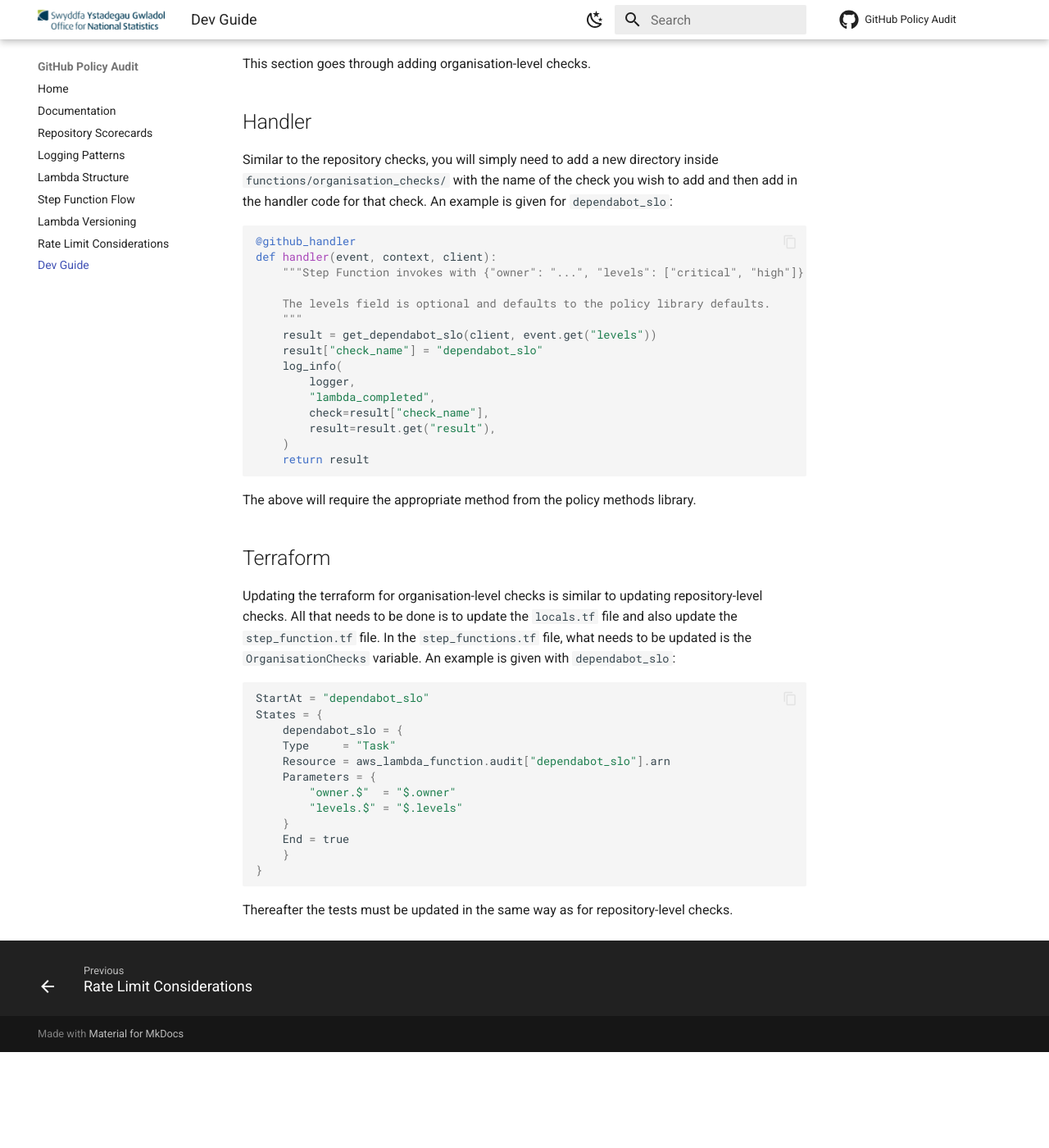
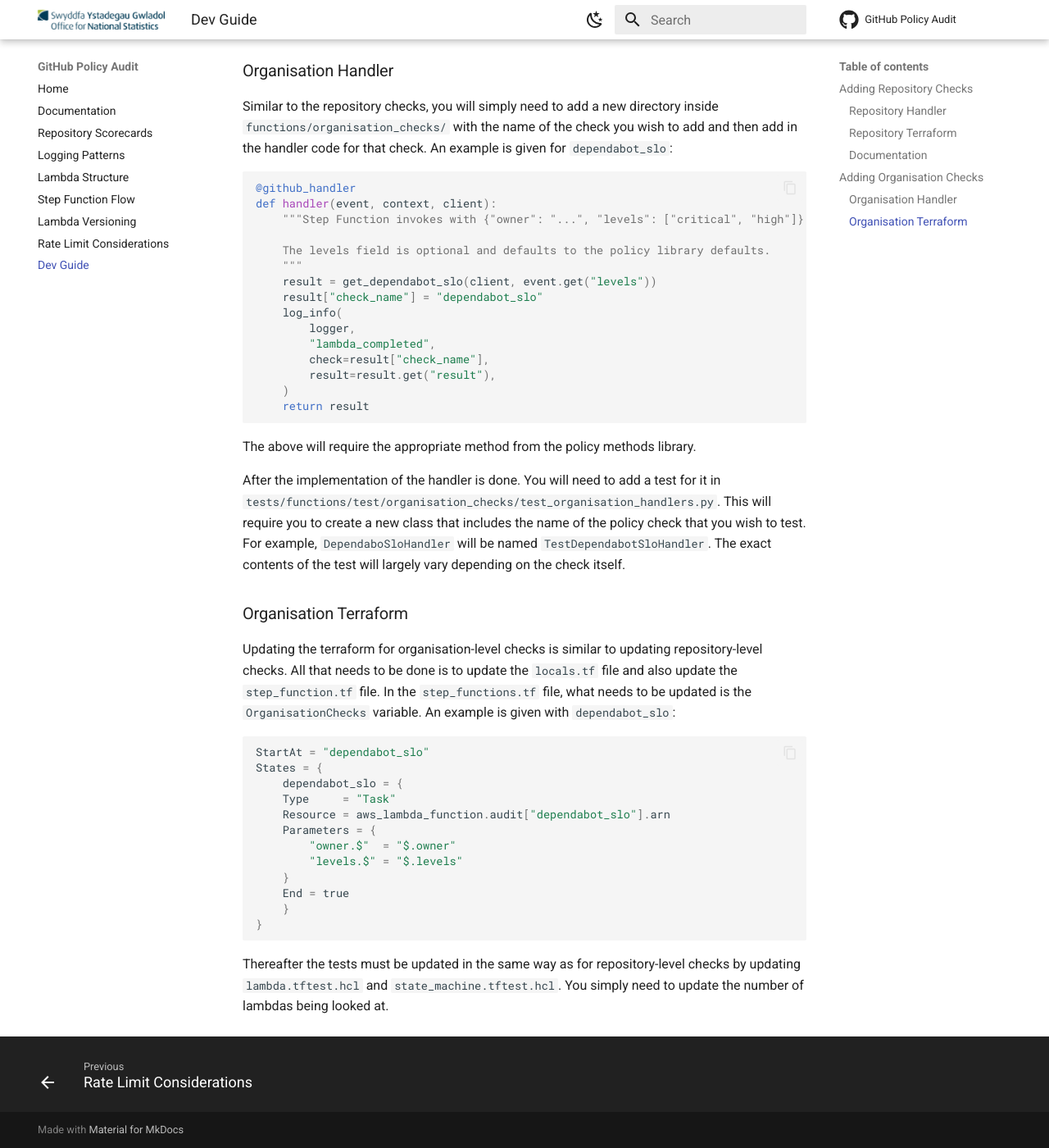
Before and after one commit to ONS-Innovation/keh-github-policy-audit, an MkDocs documentation site: the page built from docs/adding-new-check.md, in a window 1280 px wide and 1400 px high, scrolled down 2837 px. Shown: the whole window at 82% size. Built offline with MkDocs 1.6.1 and Material for MkDocs 9.7.7, drawn with Linux system fonts in a browser that asks for light colours; comment, search, counter and statistics services are not loaded; before the commit the page ends 4120 px from its top, so only the background shows below that; some of the changed text lies outside the part shown.

Commit message:
update docs on organisation terraform tests

````diff
--- a/docs/adding-new-check.md
+++ b/docs/adding-new-check.md
@@ -2,11 +2,11 @@
 
 This guide goes through the changes necessary to add a new policy check to the policy audit tool.
 
-# Adding Repository Checks
+## Adding Repository Checks
 
 This section goes through the process of adding repository-level checks.
 
-## Handler
+### Repository Handler
 
 To update respository checks you must first:
 
@@ -54,7 +54,7 @@ To add the test, you simply need to add an entry into `REPO_CHECK_CASES`. An exa
 
 This should suffice for most policy checks. However, there may be some checks which require making a separate test entirely. This would usually be if the policy check doesn't follow the standard policy check pattern as described in `TestRepositoryScopedHandlers`. For instance, `TestBranchProtectionHandler` is written as a separate test as the test makes an extra API request that is not found in the other tests.
 
-## Terraform
+### Repository Terraform
 
 To update the terraform with the new check and the lambda to the step function, go into `locals.tf` and add an entry for the check in `lambda_definitions`. An example for codeowners is given below:
 
@@ -85,9 +85,10 @@ assert {
   }
 
 ```
+
 The above test would remain the same, except we would bump the value `20` to `21` to account for the new lambda we just added into the step function.
 
-## Documentation
+### Documentation
 
 Once all the technical details have been implemented, the documentation must also be updated. The main documentation to be updated are:
 
@@ -98,11 +99,11 @@ In `step-function-flow.md`, the `#flow` and `#stage-summary` sections must be up
 
 In `README.md`, the `#check-handlers` section must be updated. Usually this simply means to add in the handler module name into the repository-scoped-checks row. For example `functions.repository_checks.repository_access.handler`.
 
-# Adding Organisation Checks
+## Adding Organisation Checks
 
 This section goes through adding organisation-level checks.
 
-## Handler
+### Organisation Handler
 
 Similar to the repository checks, you will simply need to add a new directory inside `functions/organisation_checks/` with the name of the check you wish to add and then add in the handler code for that check. An example is given for `dependabot_slo`:
 
@@ -126,8 +127,9 @@ def handler(event, context, client):
 
 The above will require the appropriate method from the policy methods library.
 
+After the implementation of the handler is done. You will need to add a test for it in `tests/functions/test/organisation_checks/test_organisation_handlers.py`. This will require you to create a new class that includes the name of the policy check that you wish to test. For example, `DependaboSloHandler` will be named `TestDependabotSloHandler`. The exact contents of the test will largely vary depending on the check itself.
 
-## Terraform
+### Organisation Terraform
 
 Updating the terraform for organisation-level checks is similar to updating repository-level checks. All that needs to be done is to update the `locals.tf` file and also update the `step_function.tf` file. In the `step_functions.tf` file, what needs to be updated is the `OrganisationChecks` variable. An example is given with `dependabot_slo`:
 
@@ -145,4 +147,5 @@ States = {
     }
 }
 ```
-Thereafter the tests must be updated in the same way as for repository-level checks.
+
+Thereafter the tests must be updated in the same way as for repository-level checks by updating `lambda.tftest.hcl` and `state_machine.tftest.hcl`. You simply need to update the number of lambdas being looked at.
````
